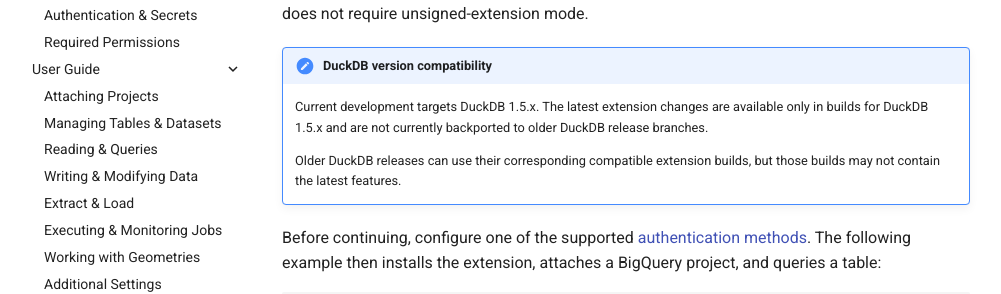
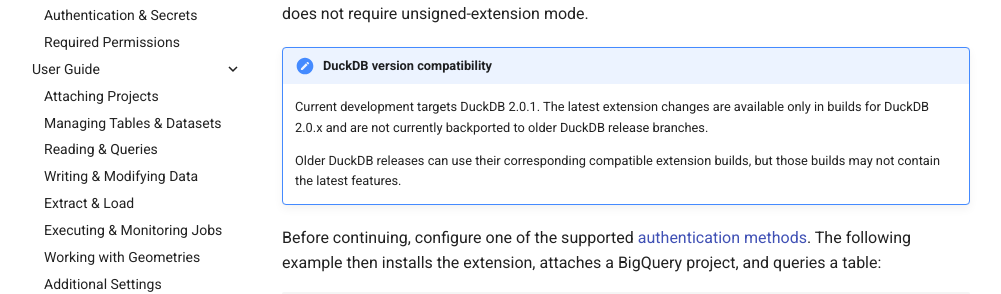
Before and after one commit to hafenkran/duckdb-bigquery, an MkDocs documentation site: the page built from docs/getting-started/install-attach-and-query.md, in a window 1280 px wide and 900 px high. Shown: the part 204-498 px from the top of the window, without its empty margins (14-1015 px from the left). Built offline with MkDocs 1.6.1 and Material for MkDocs 9.7.7, drawn with Linux system fonts in a browser that asks for light colours; comment, search, counter and statistics services are not loaded.

Commit message:
docs: update DuckDB version compatibility to 2.0.1

```diff
--- a/docs/getting-started/install-attach-and-query.md
+++ b/docs/getting-started/install-attach-and-query.md
@@ -6,8 +6,8 @@ The extension does not require unsigned-extension mode.
 
 !!! note "DuckDB version compatibility"
 
-    Current development targets DuckDB 1.5.x. The latest extension changes are
-    available only in builds for DuckDB 1.5.x and are not currently backported
+    Current development targets DuckDB 2.0.1. The latest extension changes are
+    available only in builds for DuckDB 2.0.x and are not currently backported
     to older DuckDB release branches.
 
     Older DuckDB releases can use their corresponding compatible extension
```
Also changed, not shown: CHANGELOG.md (+5 -0 lines), README.md (+2 -2 lines), docs/index.md (+2 -2 lines), docs/troubleshooting.md (+1 -1 lines).
